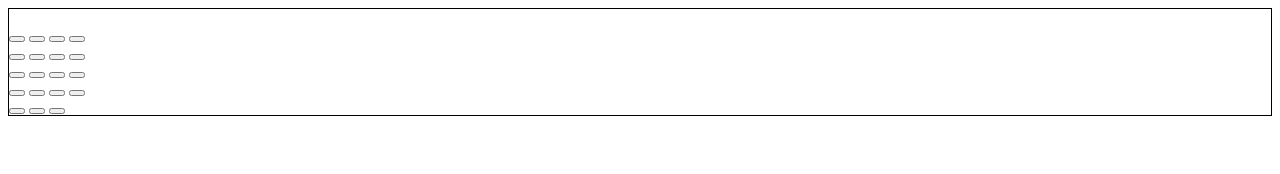
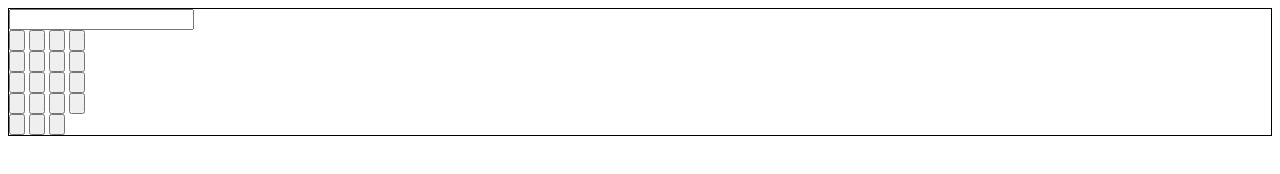
Before and after one commit to JAshadu/calculator, a plain HTML site: page index.html in a window 1280 px wide. Drawn offline with Linux system fonts and the light colour scheme.

Commit message:
Turn calculator into a form

```diff
--- a/index.html
+++ b/index.html
@@ -8,38 +8,40 @@
 </head>
 <body>
     <div id="calculator">
-        <div id="output">
-            <p></p>
+        <form action="">
+            <div>
+                <input type="text" name="output" id="">
             </div>
-        <div class="buttons-row">
-            <button></button>
-            <button></button>
-            <button></button>
-            <button></button>
+            <div>
+                <input type="button" value="">
+                <input type="button" value="">
+                <input type="button" value="">
+                <input type="button" value="">
             </div>
-        <div class="buttons-row">
-            <button></button>
-            <button></button>
-            <button></button>
-            <button></button>
+            <div>
+                <input type="button" value="">
+                <input type="button" value="">
+                <input type="button" value="">
+                <input type="button" value="">
             </div>
-        <div class="buttons-row">
-            <button></button>
-            <button></button>
-            <button></button>
-            <button></button>
+            <div>
+                <input type="button" value="">
+                <input type="button" value="">
+                <input type="button" value="">
+                <input type="button" value="">
             </div>
-        <div class="buttons-row">
-            <button></button>
-            <button></button>
-            <button></button>
-            <button></button>
+            <div>
+                <input type="button" value="">
+                <input type="button" value="">
+                <input type="button" value="">
+                <input type="button" value="">
             </div>
-        <div class="buttons-row">
-            <button></button>
-            <button></button>
-            <button></button>
+            <div>
+                <input type="button" value="">
+                <input type="button" value="">
+                <input type="button" value="">
             </div>
+        </form>
     </div>
 </body>
 </html>
```
Lines whose indentation alone changed are shown as unchanged.
